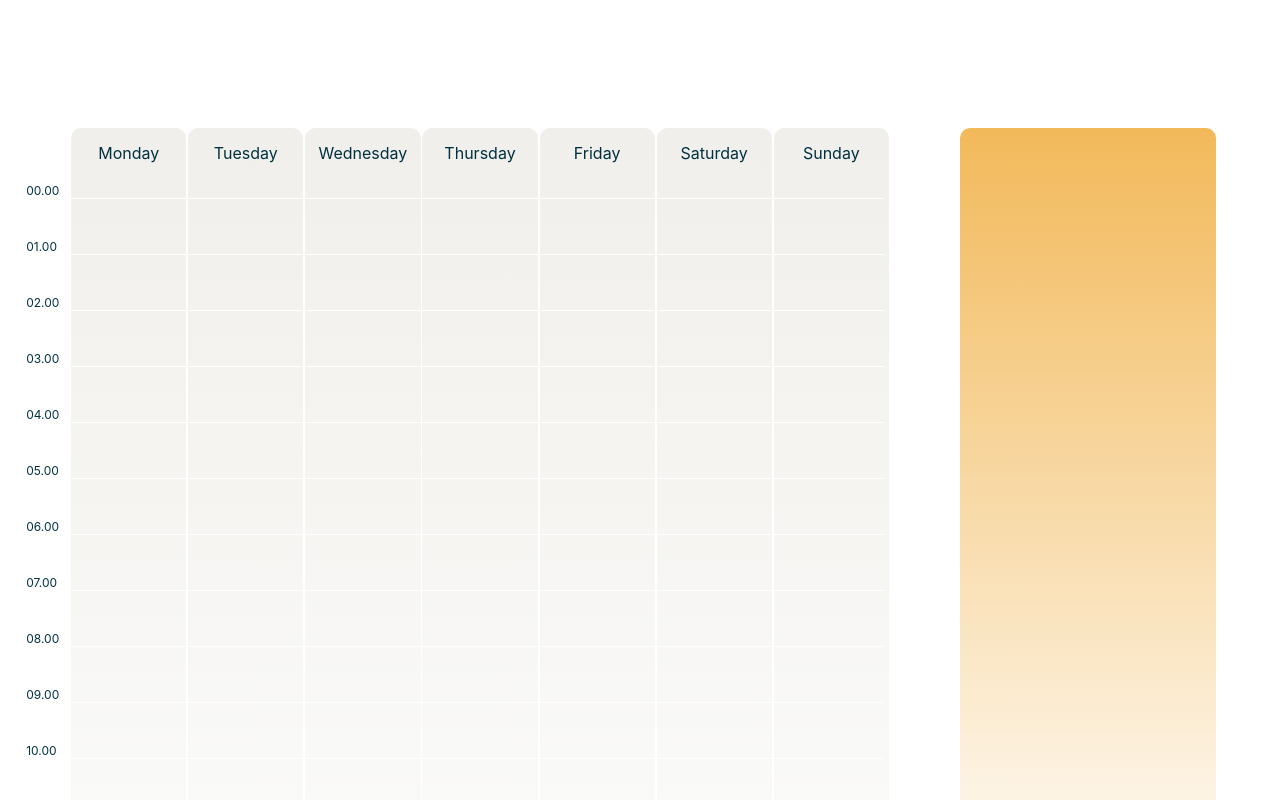
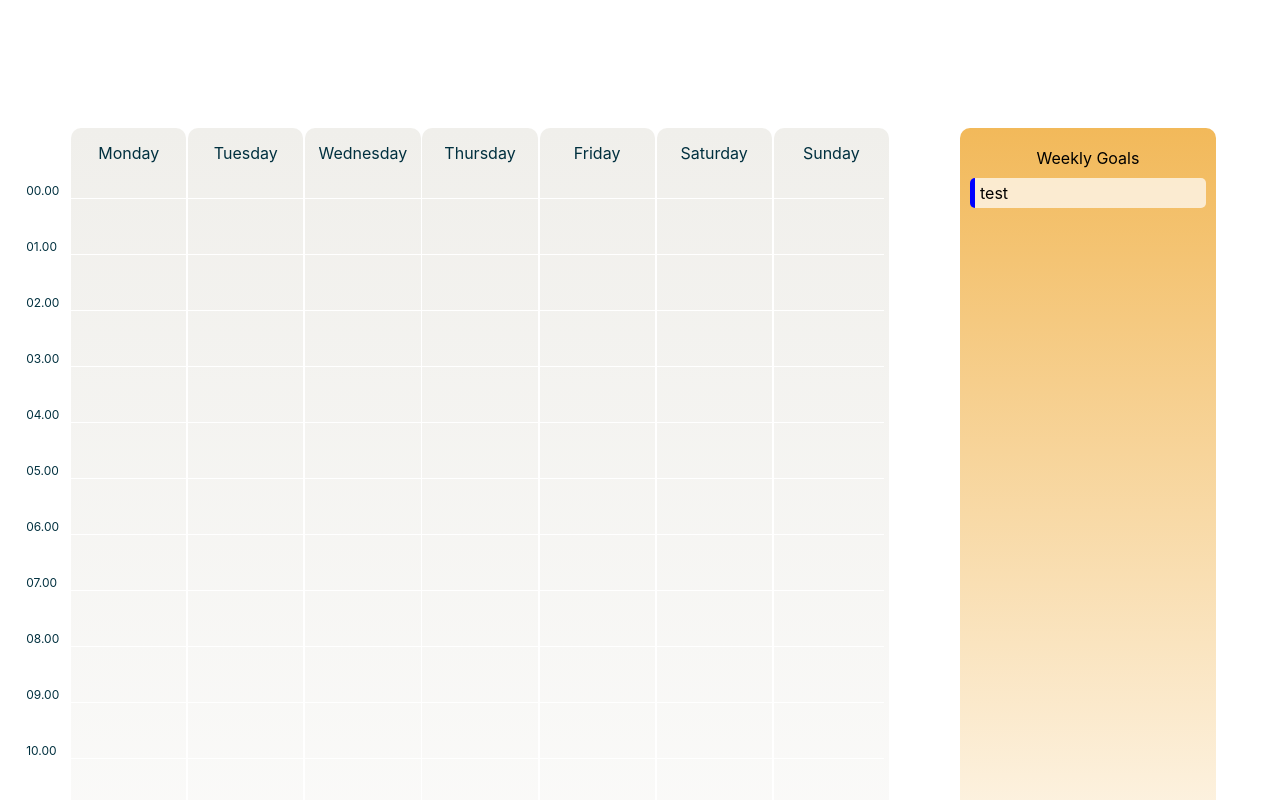
Before and after one commit to JJNR-DEV/qutine, a React (Create React App) app in the folder client/: page /dashboard in a window 1280 px wide. Shown: the top 800 px of the page. Built offline with nearby package versions, Linux system fonts and the light colour scheme; no server answers; sample sign-in values are in the browser's storage.

Commit message:
prepared for goals to be added from the database.

```diff
--- a/client/src/components/dashboard/Dashboard.css
+++ b/client/src/components/dashboard/Dashboard.css
@@ -60,6 +60,15 @@
   height: 100%;
   min-height: 100vh;
   margin: 10% 0 0 0;
+  padding: 20px 0;
   background: linear-gradient(#F2B95A, #ffffff);
   border-radius: 10px 10px 0 0;
 }
+
+.goalModule {
+  margin: 10px;
+  padding: 5px;
+  background-color: #ffffffb2;
+  border-radius: 5px;
+  text-align: left;
+}
--- a/client/src/components/dashboard/GoalsDesktop.jsx
+++ b/client/src/components/dashboard/GoalsDesktop.jsx
@@ -1,10 +1,35 @@
 import React, { useState } from 'react';
 
 const GoalsDesktop = () => {
-  const [goals, setGoals] = useState([]);
+  const [goals, setGoals] = useState([{name: 'test', duraton: '3', category: 'home'}]);
+  const [categoryColor, setCategoryColor] = useState([{ home: 'blue' }, { work: 'yellow' }, { training: 'red' }]);
+
+  const createGoal = (object) => {
+    const {
+      name, duration, category,
+    } = object;
+    const colorMatch = categoryColor.map((color) => color[category]).filter((color) => color);
+    const newModule = React.createElement(
+      'div',
+      {
+        className: `goalModule ${category} ${duration}`,
+        style: {
+          borderLeft: `${colorMatch[0]} 5px solid`,
+        },
+        key: Date.now(),
+      },
+      name,
+    );
+    return newModule;
+  };
+
+  const appendGoalToBoard = () => goals.map((goal) =>  createGoal(goal));
 
   return (
-    <div className="weekGoalsContainer" />
+    <div className="weekGoalsContainer">
+      Weekly Goals
+      {appendGoalToBoard()}
+    </div>
   );
 };
 
--- a/client/src/components/dashboard/HabitsDesktop.jsx
+++ b/client/src/components/dashboard/HabitsDesktop.jsx
@@ -8,7 +8,6 @@ const HabitsDesktop = ({ getAllUserRoutines, routines }) => {
     getAllUserRoutines();
   }, [])
 
-  console.log(routines);
   const [categoryColor, setCategoryColor] = useState([{ home: 'blue' }, { work: 'yellow' }, { training: 'red' }]);
 
   const createHabit = (object) => {
```
